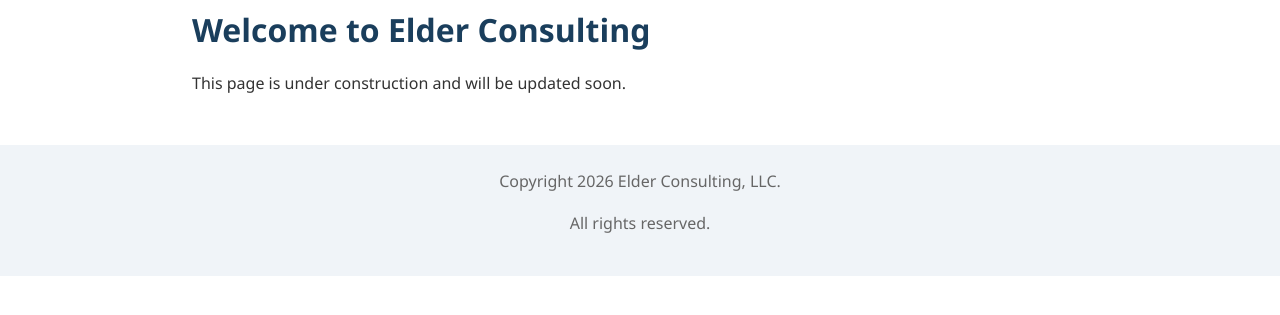
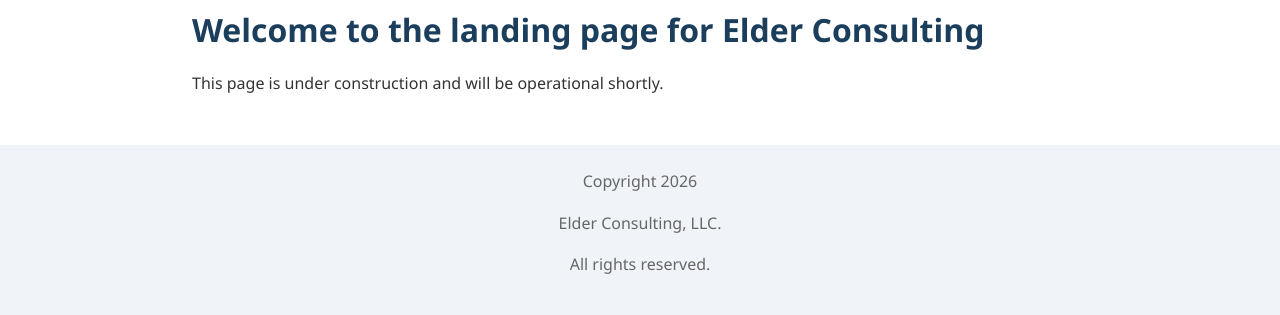
Before and after one commit to Jordantelder/my-website, a plain HTML site: page index.html in a window 1280 px wide. Shown: the part 493-808 px from the top of the page. Drawn offline with Linux system fonts and the light colour scheme.

Commit message:
Update index.html

```diff
--- a/index.html
+++ b/index.html
@@ -17,16 +17,17 @@
     </header>
 
     <main>
-        <img src="images/Logo4.png"
+<img src="images/Logo4.png"
      alt="Elder Consulting Logo"
      width="600"
      height="400">
-        <h1>Welcome to Elder Consulting</h1>
-        <p>This page is under construction and will be updated soon.</p>
+        <h1>Welcome to the landing page for Elder Consulting</h1>
+        <p>This page is under construction and will be operational shortly.</p>
     </main>
 
     <footer>
-        <p>Copyright 2026 Elder Consulting, LLC. <p>
+        <p>Copyright 2026 <p>
+        <p>Elder Consulting, LLC. <p>
             </p>All rights reserved.</p>
     </footer>
 
```
